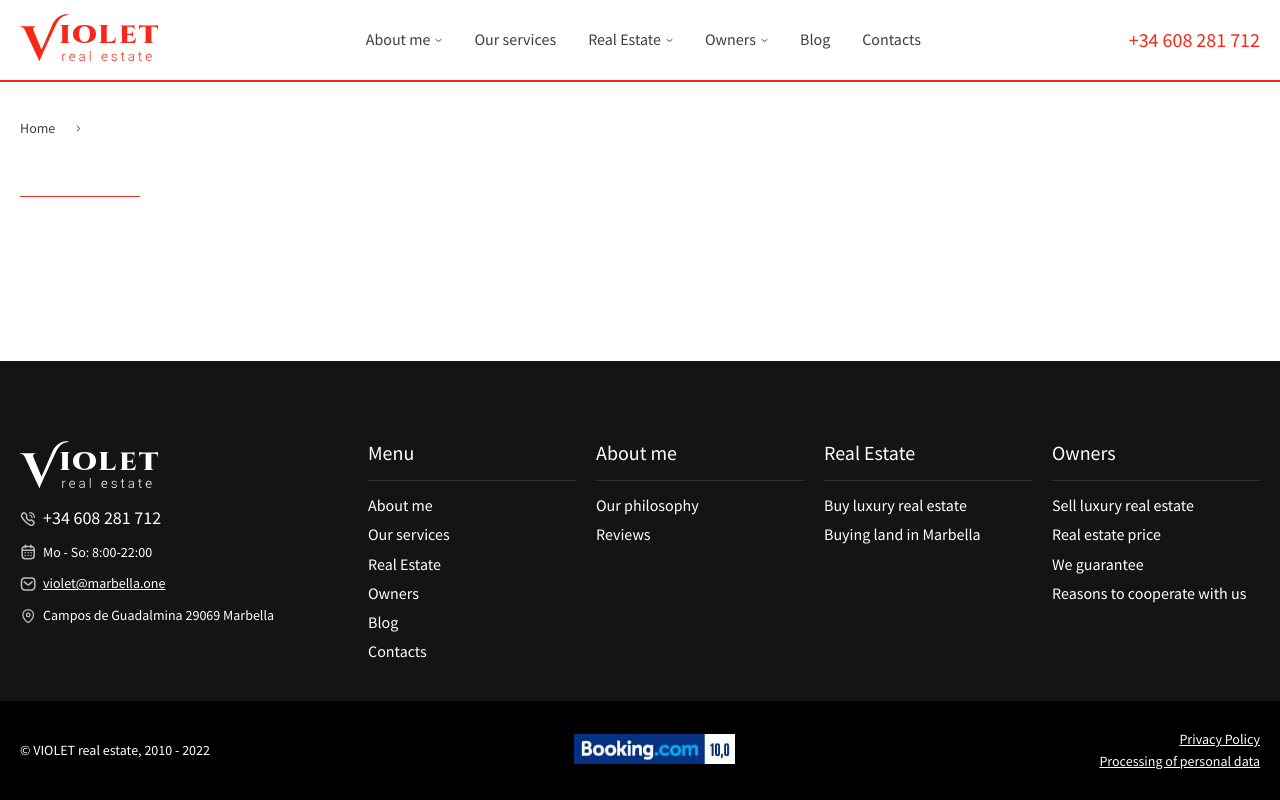
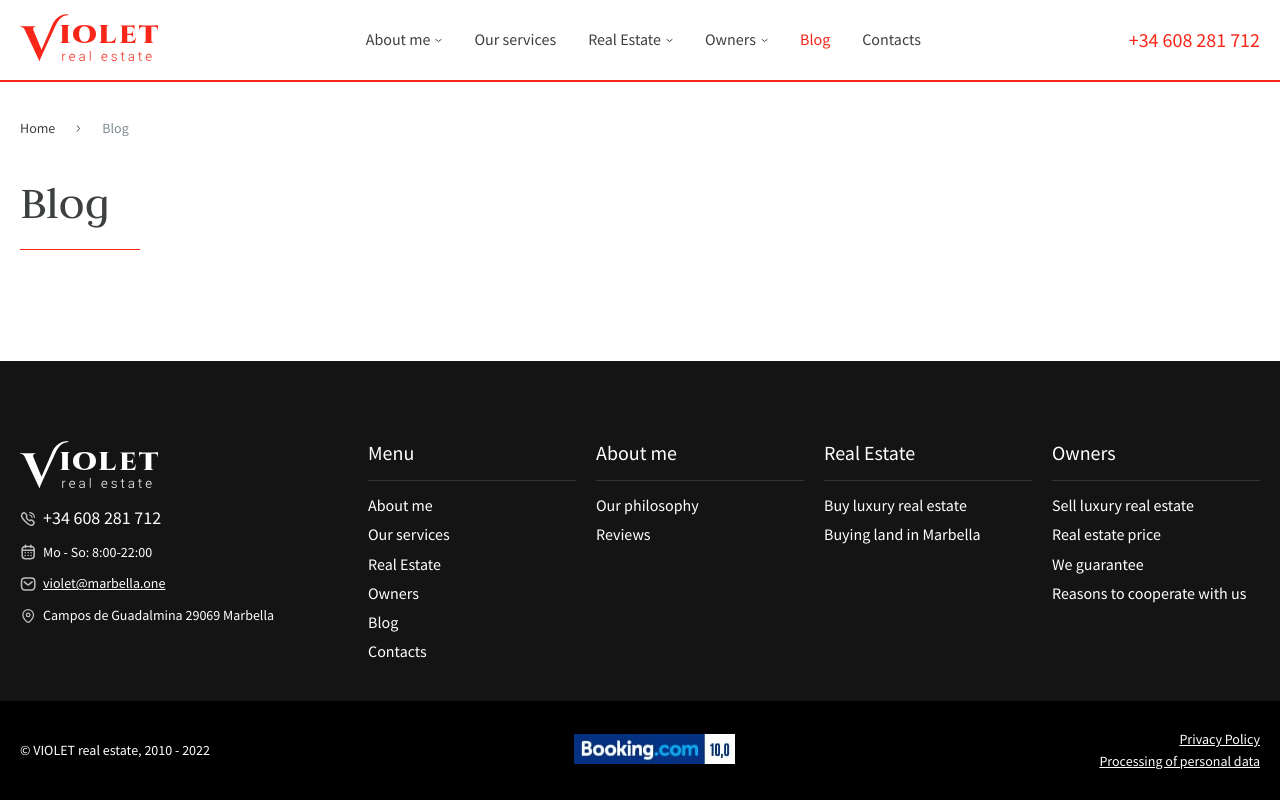
Before and after one commit to alxpgv/marbella.one-client-nextjs, a Next.js app: page /blog in a window 1280 px wide. Built offline with nearby package versions, Linux system fonts and the light colour scheme.

Commit message:
refactoring

```diff
--- a/src/blocks/NullBlock/NullBlock.tsx
+++ b/src/blocks/NullBlock/NullBlock.tsx
@@ -5,7 +5,7 @@ import cn from "classnames";
 export const NullBlock = ({ blockName = "" }: { blockName: string }) => {
   return (
     <div className={cn(styles.block, "text-sm")}>
-      <strong>Not found view for block by name: {blockName}</strong>
+      Not found component by name: <strong>{blockName}</strong>
     </div>
   );
 };
--- /dev/null
+++ b/src/pages/blog/index.tsx
@@ -0,0 +1,20 @@
+import React from "react";
+import { NextPage } from "next";
+import { MainLayout } from "@/layout/MainLayout";
+import { Meta } from "@/layout/Meta";
+import { Container } from "@/components/Container";
+import { Breadcrumb } from "@/components/Breadcrumb";
+import { PageTitle } from "@/components/PageTitle";
+
+const BlogIndex: NextPage = () => {
+  return (
+    <MainLayout>
+      <Container>
+        <Breadcrumb links={[{ title: "Blog" }]} />
+        <PageTitle title={"Blog"} />
+      </Container>
+    </MainLayout>
+  );
+};
+
+export default BlogIndex;
```
